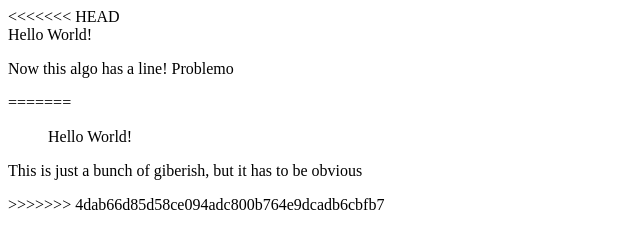
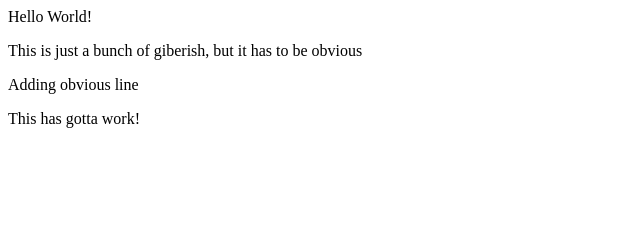
Before and after one commit to Mourey/demo-repo-2, a plain HTML site: page index.html in a window 1280 px wide. Shown: the whole page, without its empty margins (0-640 px from the left). Drawn offline with Linux system fonts and the light colour scheme.

Commit message:
adding the real structure of the code

```diff
--- a/index.html
+++ b/index.html
@@ -1,7 +1,4 @@
-<<<<<<< HEAD
-<div>Hello World!</div>
-<p>Now this algo has a line! Problemo</p>
-=======
-<dir> Hello World!</dir>
+<div> Hello World!</div>
 <p>This is just a bunch of giberish, but it has to be obvious</p>
->>>>>>> 4dab66d85d58ce094adc800b764e9dcadb6cbfb7
+<p>Adding obvious line</p>
+<p>This has gotta work!</p>
```
